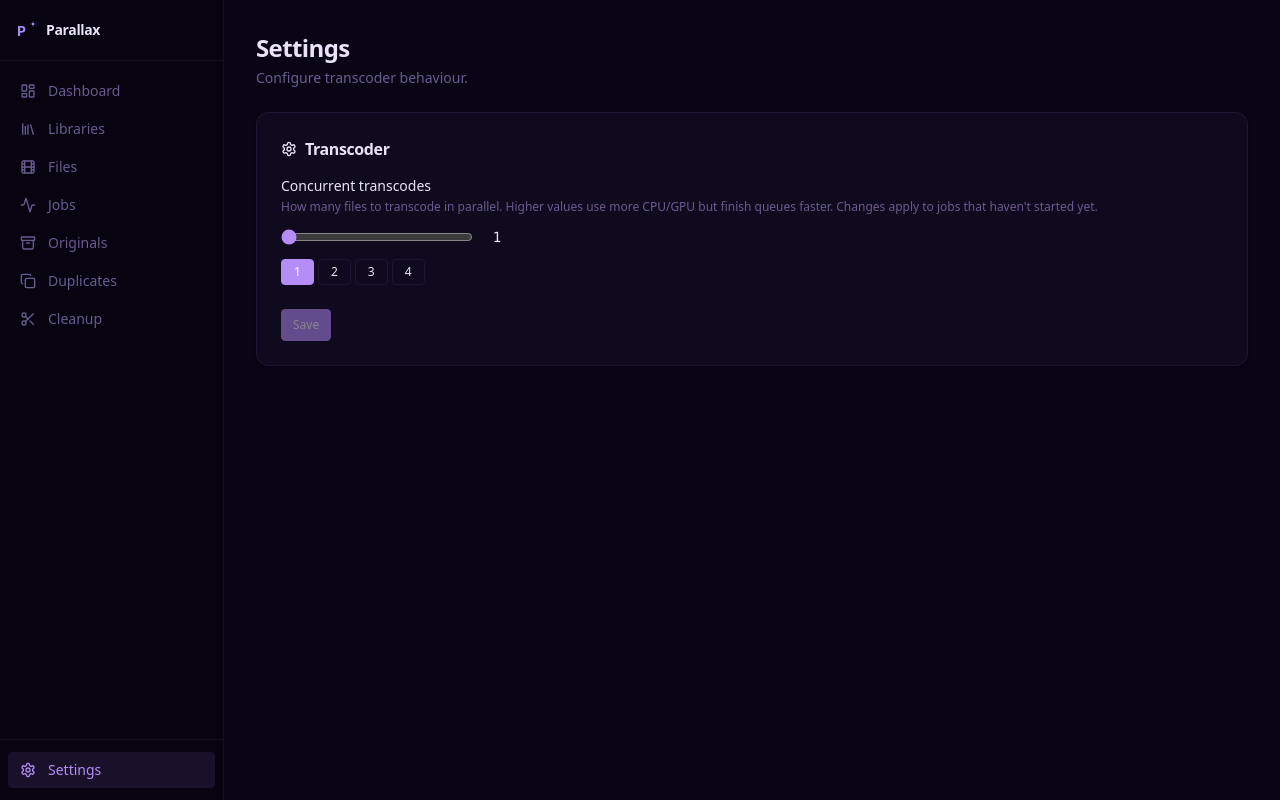
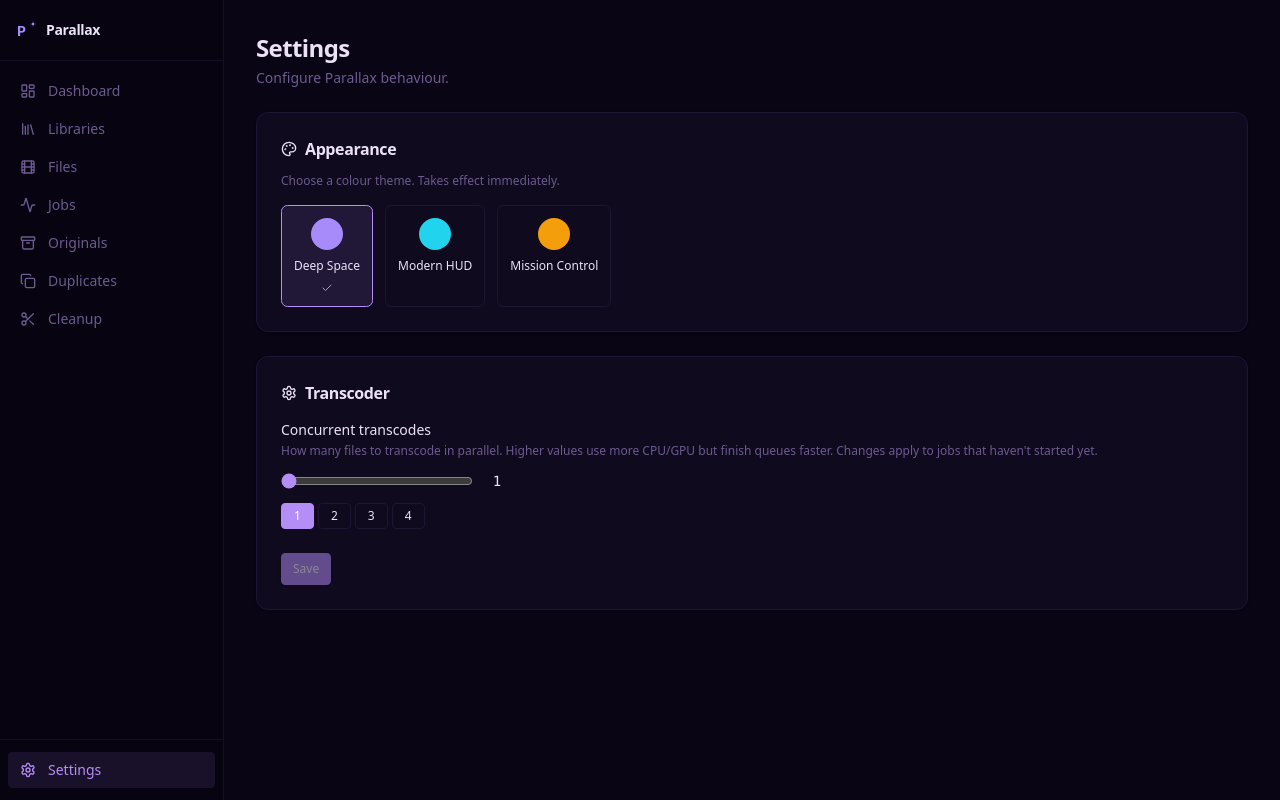
Before and after one commit to raslan/parallax, a React (Vite) app in the folder frontend/: page /settings in a window 1280 px wide. Built offline with nearby package versions, Linux system fonts and the light colour scheme; no server answers.

Commit message:
feat: add Appearance theme picker to Settings

```diff
--- a/frontend/src/pages/Settings.tsx
+++ b/frontend/src/pages/Settings.tsx
@@ -1,15 +1,24 @@
 import { useEffect, useState } from "react";
-import { Settings as SettingsIcon, Loader2, Check } from "lucide-react";
+import { Settings as SettingsIcon, Loader2, Check, Palette } from "lucide-react";
 import { Card, CardContent, CardHeader, CardTitle } from "@/components/ui/card";
 import { Button } from "@/components/ui/button";
 import { api } from "@/lib/api";
+import { useTheme } from "@/components/ThemeProvider";
+
+const THEMES = [
+  { id: "violet" as const, label: "Deep Space",      accent: "#a78bfa" },
+  { id: "cyan"   as const, label: "Modern HUD",      accent: "#22d3ee" },
+  { id: "amber"  as const, label: "Mission Control", accent: "#f59e0b" },
+];
 
 export function Settings() {
+  const { theme, setTheme } = useTheme();
+
   const [maxConcurrent, setMaxConcurrent] = useState(1);
-  const [loading, setLoading] = useState(true);
-  const [saving, setSaving] = useState(false);
-  const [saved, setSaved] = useState(false);
-  const [dirty, setDirty] = useState(false);
+  const [loading, setLoading]             = useState(true);
+  const [saving, setSaving]               = useState(false);
+  const [saved, setSaved]                 = useState(false);
+  const [dirty, setDirty]                 = useState(false);
 
   useEffect(() => {
     api.getSettings()
@@ -39,10 +48,43 @@ export function Settings() {
     <div className="p-8 space-y-6">
       <div>
         <h1 className="text-2xl font-semibold tracking-tight">Settings</h1>
-        <p className="text-sm text-muted-foreground mt-1">
-          Configure transcoder behaviour.
-        </p>
+        <p className="text-sm text-muted-foreground mt-1">Configure Parallax behaviour.</p>
       </div>
+
+      <Card>
+        <CardHeader className="pb-3">
+          <CardTitle className="text-base flex items-center gap-2">
+            <Palette className="h-4 w-4" />
+            Appearance
+          </CardTitle>
+        </CardHeader>
+        <CardContent>
+          <p className="text-xs text-muted-foreground mb-4">
+            Choose a colour theme. Takes effect immediately.
+          </p>
+          <div className="flex gap-3">
+            {THEMES.map((t) => {
+              const isActive = theme === t.id;
+              return (
+                <button
+                  key={t.id}
+                  onClick={() => setTheme(t.id)}
+                  className={`flex flex-col items-center gap-2 p-3 rounded-[0.4rem] border transition-colors ${
+                    isActive ? "border-primary bg-primary/10" : "border-border hover:border-primary/40"
+                  }`}
+                >
+                  <div
+                    className="h-8 w-8 rounded-full"
+                    style={{ background: t.accent }}
+                  />
+                  <span className="text-xs font-medium whitespace-nowrap">{t.label}</span>
+                  {isActive && <Check className="h-3 w-3 text-primary" />}
+                </button>
+              );
+            })}
+          </div>
+        </CardContent>
+      </Card>
 
       <Card>
         <CardHeader className="pb-3">
@@ -97,7 +139,7 @@ export function Settings() {
 
               <Button onClick={handleSave} disabled={saving || !dirty} size="sm">
                 {saving && <Loader2 className="h-3.5 w-3.5 mr-2 animate-spin" />}
-                {saved && <Check className="h-3.5 w-3.5 mr-2 text-green-400" />}
+                {saved  && <Check   className="h-3.5 w-3.5 mr-2 text-green-400" />}
                 {saved ? "Saved" : "Save"}
               </Button>
             </>
```
